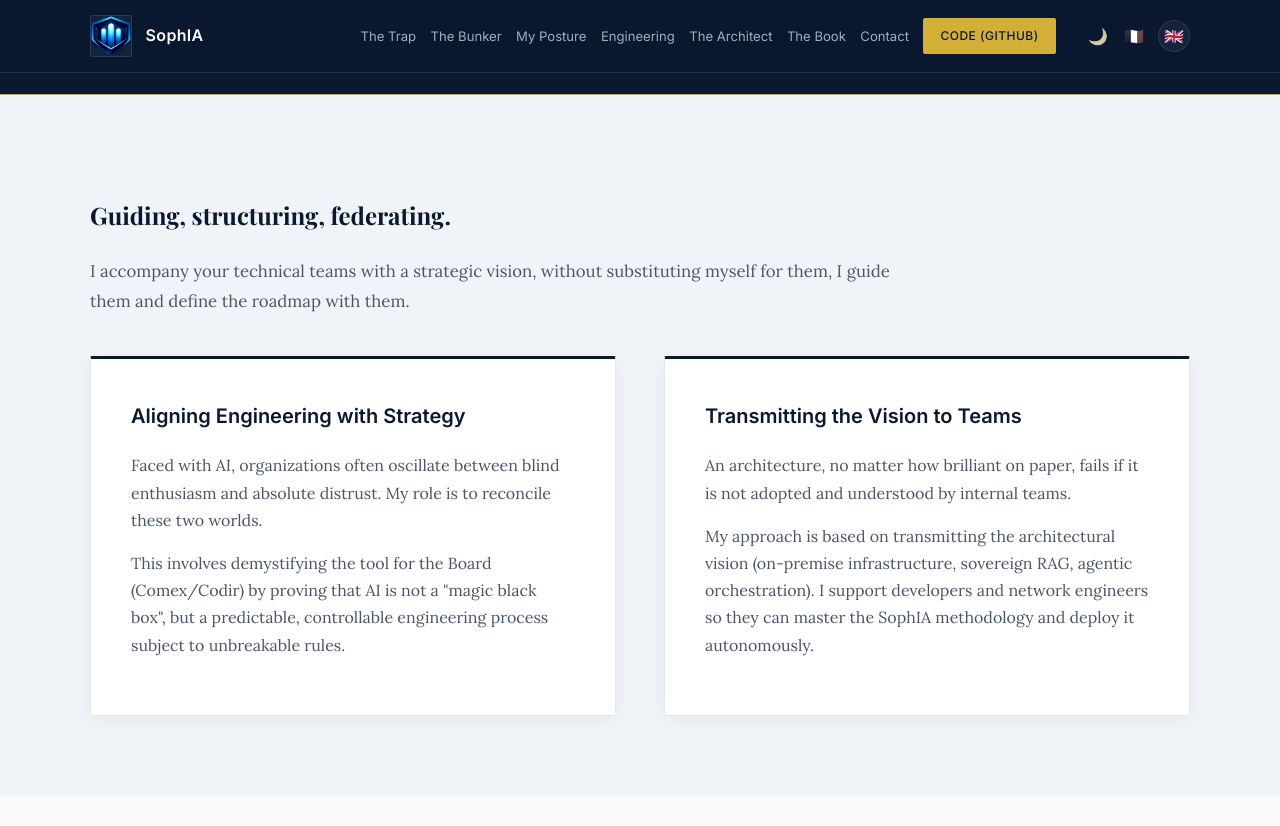
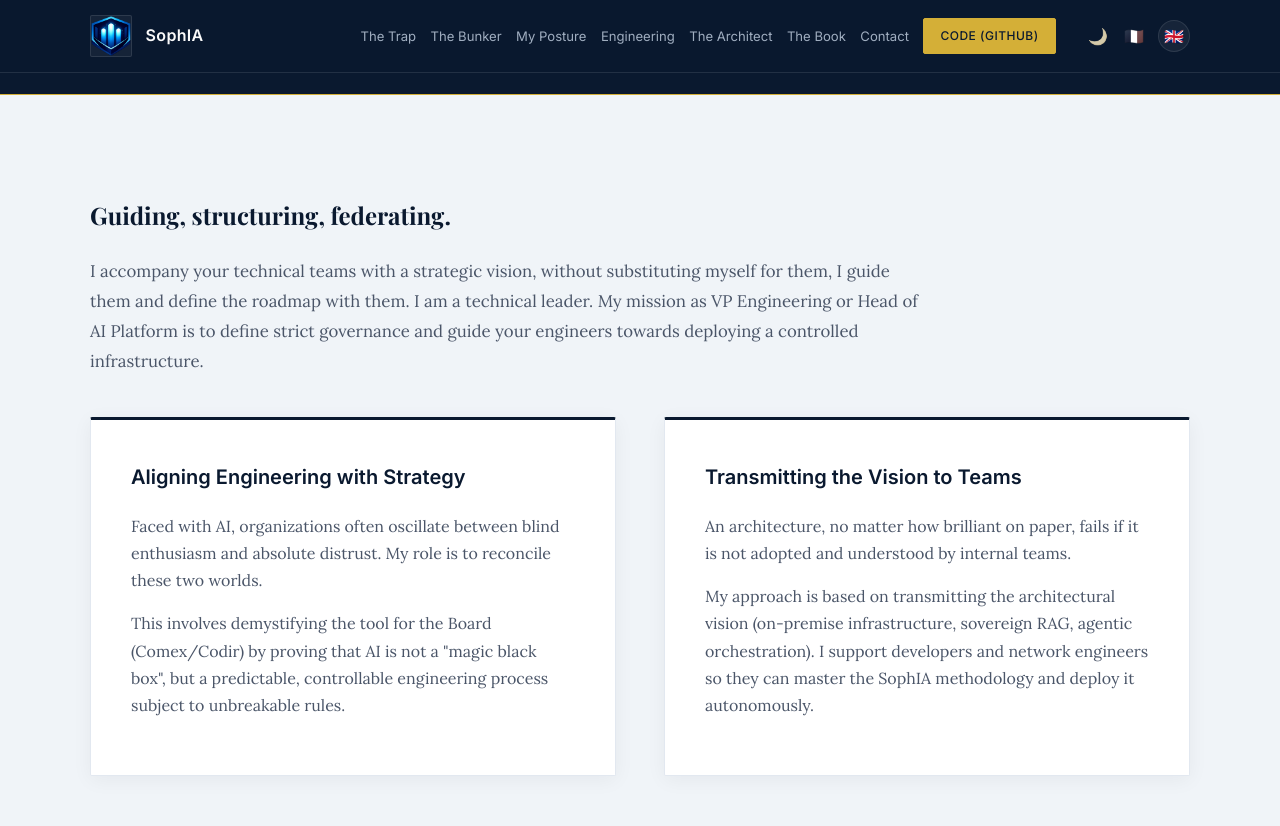
Before and after one commit to Kisai-DG-SLU/SophIA, a Jekyll site: the page built from architecte.html, in a window 1280 px wide and 900 px high, scrolled down 499 px. Shown: the top 826 px of the window. Built offline with Jekyll 4.4.1, drawn with Linux system fonts in a browser that asks for light colours.

Commit message:
Fix: restore sentences 2-3 of visionIntro that were incorrectly removed

```diff
--- a/_includes/i18n/architecte.js
+++ b/_includes/i18n/architecte.js
@@ -6,7 +6,7 @@
           lead: "Je m'appelle Damien Guesdon.<br>On ne sécurise pas une IA si l'on ne comprend pas l'infrastructure sur laquelle elle repose.<br>Mon approche de l'IA n'est pas algorithmique, elle est fondamentalement architecturale.",
 
           visionTitle: "Guider, structurer, fédérer.",
-          visionIntro: "J'accompagne vos équipes techniques avec une vision stratégique, sans me substituer à elles, je les oriente et définis avec elles la feuille de route.",
+          visionIntro: "J'accompagne vos équipes techniques avec une vision stratégique, sans me substituer à elles, je les oriente et définis avec elles la feuille de route. Je suis un leader technique. Ma mission en tant que VP Engineering ou Head of AI Platform est de définir une gouvernance stricte et de guider vos ingénieurs vers le déploiement d'une infrastructure maîtrisée.",
           leadTitle1: "Aligner l'Ingénierie sur la Stratégie",
           lead1_1: "Face à l'IA, les organisations oscillent souvent entre l'enthousiasme aveugle et la méfiance absolue. Mon rôle est de réconcilier ces deux mondes.",
           lead1_2: "Il s'agit de démystifier l'outil auprès du Board (Comex/Codir) en prouvant que l'IA n'est pas une \"boîte noire magique\", mais un processus d'ingénierie prédictible, contrôlable, et soumis à des règles du jeu inviolables.",
@@ -52,7 +52,7 @@
           lead: "My name is Damien Guesdon.<br>You cannot secure an AI if you don't understand the infrastructure it runs on.<br>My approach to AI is not algorithmic; it is fundamentally architectural.",
 
           visionTitle: "Guiding, structuring, federating.",
-          visionIntro: "I accompany your technical teams with a strategic vision, without substituting myself for them, I guide them and define the roadmap with them.",
+          visionIntro: "I accompany your technical teams with a strategic vision, without substituting myself for them, I guide them and define the roadmap with them. I am a technical leader. My mission as VP Engineering or Head of AI Platform is to define strict governance and guide your engineers towards deploying a controlled infrastructure.",
           leadTitle1: "Aligning Engineering with Strategy",
           lead1_1: "Faced with AI, organizations often oscillate between blind enthusiasm and absolute distrust. My role is to reconcile these two worlds.",
           lead1_2: "This involves demystifying the tool for the Board (Comex/Codir) by proving that AI is not a \"magic black box\", but a predictable, controllable engineering process subject to unbreakable rules.",
--- a/architecte.html
+++ b/architecte.html
@@ -24,7 +24,7 @@
       <div class="container">
         <h2 data-i18n="arch.visionTitle">Guider, structurer, fédérer.</h2>
         <p class="section-intro" data-i18n="arch.visionIntro">
-          J'accompagne vos équipes techniques avec une vision stratégique, sans me substituer à elles, je les oriente et définis avec elles la feuille de route.
+          J'accompagne vos équipes techniques avec une vision stratégique, sans me substituer à elles, je les oriente et définis avec elles la feuille de route. Je suis un leader technique. Ma mission en tant que VP Engineering ou Head of AI Platform est de définir une gouvernance stricte et de guider vos ingénieurs vers le déploiement d'une infrastructure maîtrisée.
         </p>
 
         <div class="grid-2">
```
